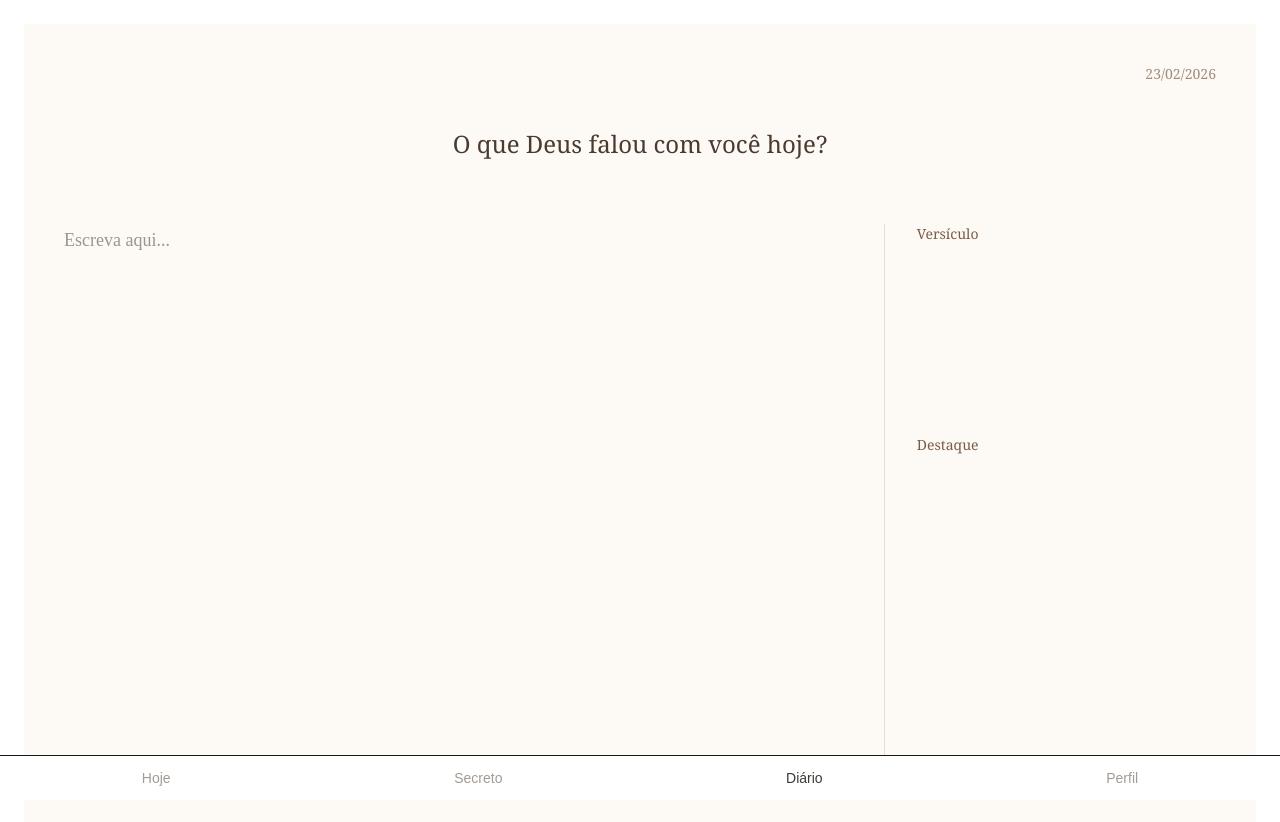
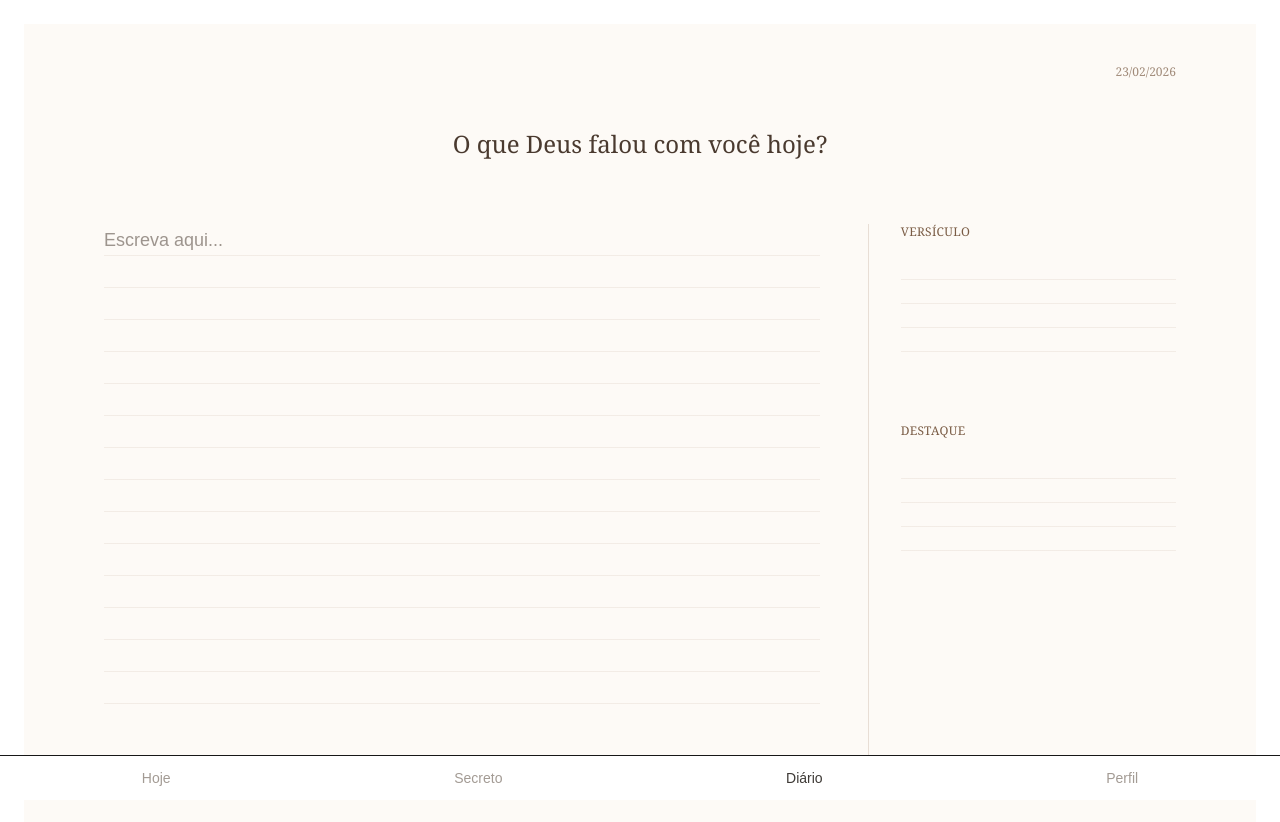
Before and after one commit to michelesannti/no-secreto, a Next.js app: page /diario in a window 1280 px wide. Shown: the top 822 px of the page. Built offline with nearby package versions, Linux system fonts and the light colour scheme.

Commit message:
diario layout final contemplativo

```diff
--- a/app/(app)/diario/page.tsx
+++ b/app/(app)/diario/page.tsx
@@ -38,71 +38,117 @@ export default function DiarioPage() {
   }
 
   return (
-    <div className="min-h-screen bg-[#fdfaf6] px-10 py-16 relative">
+    <div className="min-h-screen bg-[#fdfaf6] px-6 md:px-20 py-16 relative">
 
       {/* DATA */}
-      <div className="absolute top-10 right-10 text-sm text-[#7a5c45] opacity-70 font-serif">
+      <div className="absolute top-10 right-6 md:right-20 text-xs text-[#7a5c45] opacity-70 font-serif">
         {dataHoje}
       </div>
 
       {/* PERGUNTA CENTRAL */}
       <div className="text-center mb-16 mt-10">
-        <h1 className="text-2xl font-serif text-[#4a3a2f]">
+        <h1 className="text-xl md:text-2xl font-serif text-[#4a3a2f]">
           O que Deus falou com você hoje?
         </h1>
       </div>
 
-      <div className="flex gap-12">
+      <div className="flex flex-col md:flex-row gap-12">
 
         {/* COLUNA PRINCIPAL */}
-        <div className="w-[70%]">
+        <div className="md:w-[70%]">
+
           <textarea
             value={conteudo}
             onChange={(e) => setConteudo(e.target.value)}
             placeholder="Escreva aqui..."
-            className="w-full h-[500px] bg-transparent border-none outline-none resize-none leading-8 text-lg text-[#3e2f25] font-[cursive]"
+            className="
+              w-full
+              h-[400px] md:h-[500px]
+              bg-transparent
+              border-none
+              outline-none
+              resize-none
+              text-lg
+              text-[#3e2f25]
+              leading-8
+            "
+            style={{
+              backgroundImage:
+                "repeating-linear-gradient(to bottom, transparent, transparent 31px, #e8ded5 32px)",
+            }}
           />
 
           <button
             onClick={handleSalvar}
-            className="mt-8 px-6 py-2 bg-[#7a5c45] text-white rounded-full text-sm hover:opacity-90"
+            className="mt-8 px-6 py-2 bg-[#7a5c45] text-white rounded-full text-sm hover:opacity-90 transition"
           >
             Salvar
           </button>
 
           {mensagem && (
-            <p className="mt-4 text-sm text-[#7a5c45]">{mensagem}</p>
+            <p className="mt-4 text-sm text-[#7a5c45]">
+              {mensagem}
+            </p>
           )}
+
         </div>
 
         {/* COLUNA LATERAL */}
-        <div className="w-[30%] border-l border-[#e8ded5] pl-8">
+        <div className="md:w-[30%] md:border-l border-[#e8ded5] md:pl-8">
 
-          <div className="mb-10">
-            <h2 className="text-sm font-serif text-[#7a5c45] mb-4">
-              Versículo
+          <div className="mb-12">
+            <h2 className="text-xs font-serif text-[#7a5c45] mb-4 tracking-wide">
+              VERSÍCULO
             </h2>
+
             <textarea
               value={versiculo}
               onChange={(e) => setVersiculo(e.target.value)}
-              className="w-full h-32 bg-transparent border-none outline-none resize-none text-[#4a3a2f] italic leading-6"
+              className="
+                w-full
+                h-28
+                bg-transparent
+                border-none
+                outline-none
+                resize-none
+                italic
+                text-[#4a3a2f]
+                leading-6
+              "
+              style={{
+                backgroundImage:
+                  "repeating-linear-gradient(to bottom, transparent, transparent 23px, #e8ded5 24px)",
+              }}
             />
           </div>
 
           <div>
-            <h2 className="text-sm font-serif text-[#7a5c45] mb-4">
-              Destaque
+            <h2 className="text-xs font-serif text-[#7a5c45] mb-4 tracking-wide">
+              DESTAQUE
             </h2>
+
             <textarea
               value={destaque}
               onChange={(e) => setDestaque(e.target.value)}
-              className="w-full h-24 bg-transparent border-none outline-none resize-none text-[#4a3a2f] leading-6"
+              className="
+                w-full
+                h-24
+                bg-transparent
+                border-none
+                outline-none
+                resize-none
+                text-[#4a3a2f]
+                leading-6
+              "
+              style={{
+                backgroundImage:
+                  "repeating-linear-gradient(to bottom, transparent, transparent 23px, #e8ded5 24px)",
+              }}
             />
           </div>
 
         </div>
       </div>
-
     </div>
   );
 }
```
